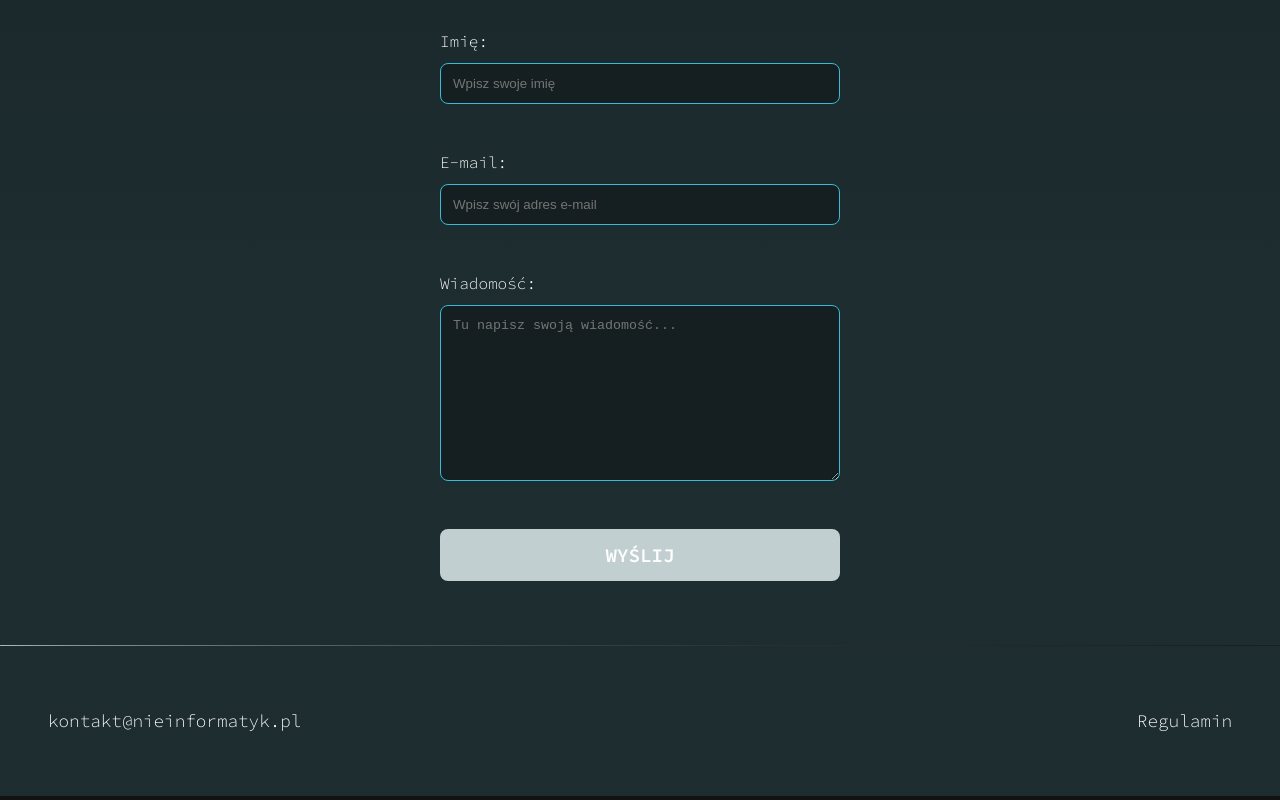
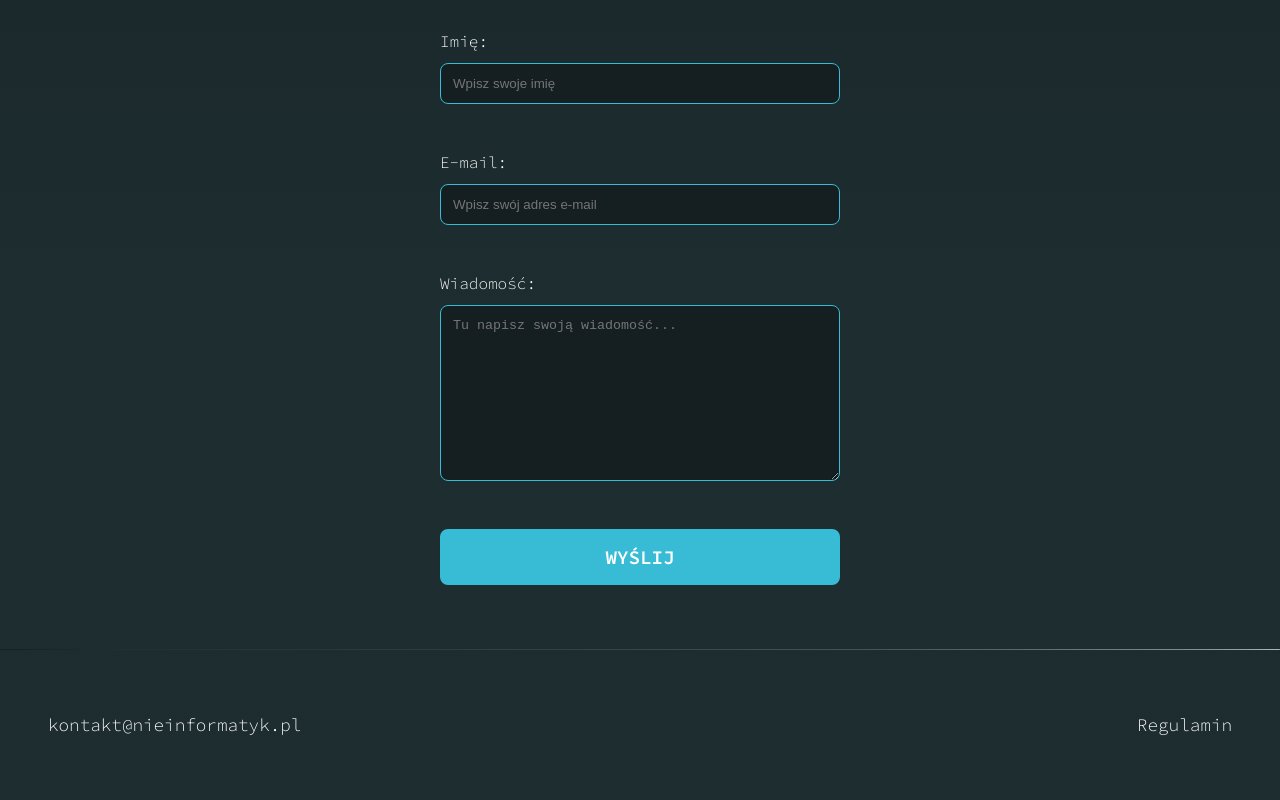
Before and after one commit to martaqh/nieinfo-page, a Vue app: page / in a window 1280 px wide. Shown: the part 1755-2555 px from the top of the page. Built offline with nearby package versions, Linux system fonts and the light colour scheme; no server answers.

Commit message:
Add message validation

```diff
--- a/src/components/TheFooter.vue
+++ b/src/components/TheFooter.vue
@@ -6,7 +6,7 @@ import SocialLinks from '@/components/SocialLinks.vue'
 
 <template>
   <footer class="footer">
-    <BaseDivider reverse />
+    <BaseDivider />
     <div class="footer__content">
       <span>kontakt@nieinformatyk.pl</span>
       <SocialLinks />
--- a/src/views/ContactView.vue
+++ b/src/views/ContactView.vue
@@ -3,9 +3,11 @@ import { ref, computed } from 'vue'
 import SectionTitle from '@/components/SectionTitle.vue'
 import BaseButton from '@/components/BaseButton.vue'
 
-const inputTouched = ref(false)
+const emailTouched = ref(false)
+const textareaTouched = ref(false)
 const submitClicked = ref(false)
 const userEmail = ref('')
+const userMessage = ref('')
 
 const isEmailValid = (input: string) => {
   return /^(([^<>()[\]\\.,;:\s@"]+(\.[^<>()[\]\\.,;:\s@"]+)*)|(".+"))@((\[[0-9]{1,3}\.[0-9]{1,3}\.[0-9]{1,3}\.[0-9]{1,3}\])|(([a-zA-Z\-0-9]+\.)+[a-zA-Z]{2,}))$/.test(
@@ -14,11 +16,19 @@ const isEmailValid = (input: string) => {
 }
 
 const invalidEmail = computed(() => {
-  return inputTouched.value && !isEmailValid(userEmail.value)
+  return emailTouched.value && !isEmailValid(userEmail.value)
+})
+
+const missingMessage = computed(() => {
+  return userMessage.value.length === 0 && textareaTouched.value
 })
 
 const messageSent = computed(() => {
   return isEmailValid(userEmail.value) && submitClicked.value
+})
+
+const isFormValid = computed(() => {
+  return emailTouched.value || !invalidEmail.value || textareaTouched.value || !missingMessage.value
 })
 
 const handleSubmit = () => {
@@ -51,7 +61,7 @@ const handleSubmit = () => {
           name="email"
           placeholder="Wpisz swój adres e-mail"
           v-model="userEmail"
-          @blur="inputTouched = true"
+          @blur="emailTouched = true"
           :class="{ invalid: invalidEmail }"
           required
         />
@@ -65,16 +75,16 @@ const handleSubmit = () => {
           name="message"
           rows="10"
           cols="50"
+          v-model="userMessage"
           placeholder="Tu napisz swoją wiadomość..."
+          @blur="textareaTouched = true"
+          :class="{ invalid: missingMessage }"
+          required
         ></textarea>
+        <p v-if="missingMessage">Napisz choć kilka słów ;)</p>
       </div>
 
-      <BaseButton
-        type="submit"
-        context="form"
-        @click="handleSubmit()"
-        :disabled="!inputTouched || invalidEmail"
-      >
+      <BaseButton type="submit" context="form" @click="handleSubmit()" :disabled="!isFormValid">
         Wyślij
       </BaseButton>
     </form>
```
